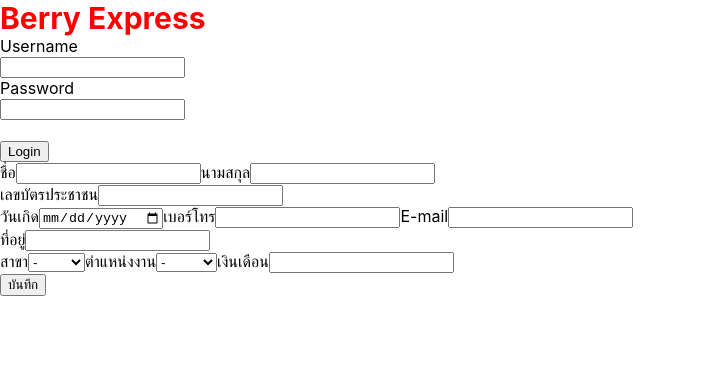
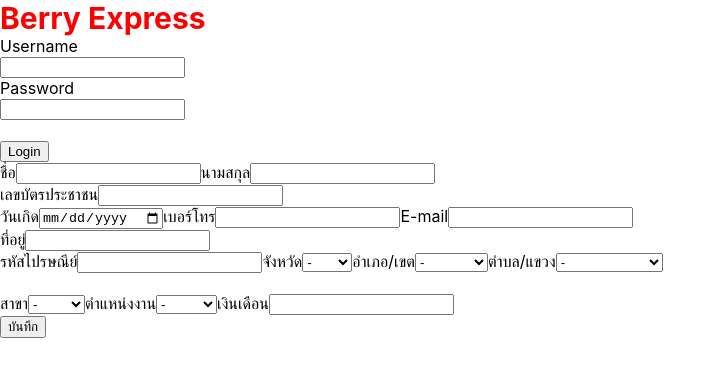
Before and after one commit to gungun614/BerryExpress, a React (Create React App) app in the folder frontend/: page / in a window 1280 px wide. Shown: the top 376 px of the page, without its empty margins (0-726 px from the left). Built offline with nearby package versions, Linux system fonts and the light colour scheme.

Commit message:
Add select address component

```diff
--- a/frontend/src/components/AddStaffForm.js
+++ b/frontend/src/components/AddStaffForm.js
@@ -1,10 +1,13 @@
-import React, { useState } from "react"
+import React, { useEffect, useState } from "react"
 import Label from "../widgets/Label"
 import Button from "../widgets/Button"
 import Input from "../widgets/Input"
 import Select from "../widgets/Select"
+import SelectAddress from "./SelectAddress"
 
 const AddStaffForm = () => {
+  const [thaiAddress, setThaiAddress] = useState([])
+
   const [staff, setStaff] = useState({
     firstName: "",
     lastName: "",
@@ -13,6 +16,12 @@
     tel: "",
     email: "",
     address: "",
+    mainAddress: {
+      zipcode: "",
+      subdistrict: "",
+      district: "",
+      province: ""
+    },
     branch: "",
     position: "",
     salary: ""
@@ -27,11 +36,20 @@
       regex: /[0-9]/,
       length: 13
     },
+    zipcode: {
+      regex: /[0-9]/,
+      length: 5
+    }
   }
 
   const formStates = ["Started", "Added", "Committed"]
   const [formState, setFormState] = useState(formStates[0])
-  let isDisabledForm = formState === formStates[0]? false: true
+  const isDisabledForm = formState === formStates[0]? false: true
+
+  useEffect(() => {
+    const jsonAddress = require('../json/thailand_address.json')
+    setThaiAddress(jsonAddress)
+  }, [])
 
   const getAllBranches = () => {
     return [
@@ -62,16 +80,32 @@
   }
 
   const handleChange = (event) => {
-    const newValue = event.target.value
-    setStaff({
-      ...staff,
-      [event.target.name]: newValue
-    })
+    const [parent, child] = event.target.name.split(".")
+    if (child) {
+      setStaff({
+        ...staff,
+        [parent]: {
+          ...staff[parent],
+          [child]: event.target.value
+        }
+      })
+    } else {
+      setStaff({
+        ...staff,
+        [parent]: event.target.value
+      })
+    }
   }
 
   const handleKeyPress = (event) => {
-    const constraint = inputConstraints[event.target.name]
+    const [, child] = event.target.name.split(".")
     const value = event.target.value
+    let constraint = ""
+    if (child) {
+      constraint = inputConstraints[child]
+    } else {
+      constraint = inputConstraints[event.target.name]
+    }
     if (!constraint.regex.test(event.key) || value.length >= constraint.length) {
       event.preventDefault()
     }
@@ -140,6 +174,14 @@
           name="address"
           onChange={handleChange}
         />
+        <SelectAddress
+          disabled={isDisabledForm}
+          value={staff.mainAddress}
+          name="mainAddress"
+          options={thaiAddress}
+          onChange={handleChange}
+          onKeyPress={handleKeyPress}
+        />
         <br/>
         <Label text="สาขา" />
         <Select
--- /dev/null
+++ b/frontend/src/components/SelectAddress.js
@@ -0,0 +1,96 @@
+import React from "react";
+import Input from "../widgets/Input";
+import Label from "../widgets/Label";
+import Select from "../widgets/Select";
+
+const SelectAddress = (props) => {
+
+  const { disabled, value, name, options, onChange, onKeyPress } = props
+
+  const filteredAddress = options
+    .filter(address =>
+      value.zipcode === `${address.zipcode}` &&
+      !value.province? true: value.province === `${address.province}` &&
+      !value.district? true: value.district === `${address.district}` &&
+      !value.subdistrict? true: value.subdistrict === `${address.subdistrict}`
+    )
+
+  const provinces = filteredAddress
+    .map(address => {
+      return {
+        value: address.province,
+        label: address.province
+      }
+    })
+    .filter((address, index, self) => {
+      return index === self.findIndex((item) => (
+        item.value === address.value && item.label === address.label
+      ))
+    })
+
+  const districts = filteredAddress
+    .map(address => {
+      return {
+        value: address.district,
+        label: address.district
+      }
+    })
+    .filter((address, index, self) => {
+      return index === self.findIndex((item) => (
+        item.value === address.value && item.label === address.label
+      ))
+    })
+
+  const subdistricts = filteredAddress
+    .map(address => {
+      return {
+        value: address.subdistrict,
+        label: address.subdistrict
+      }
+    })
+    .filter((address, index, self) => {
+      return index === self.findIndex((item) => (
+        item.value === address.value && item.label === address.label
+      ))
+    })
+
+  return (
+    <div>
+      <Label text="รหัสไปรษณีย์" />
+      <Input
+        disabled={disabled}
+        value={value.zipcode}
+        name={`${name}.zipcode`}
+        onChange={onChange}
+        onKeyPress={onKeyPress}
+      />
+      <Label text="จังหวัด" />
+      <Select
+        disabled={disabled}
+        value={value.province}
+        name={`${name}.province`}
+        options={provinces}
+        onChange={onChange}
+      />
+      <Label text="อำเภอ/เขต" />
+      <Select
+         disabled={disabled}
+        value={value.district}
+        name={`${name}.district`}
+        options={districts}
+        onChange={onChange}
+
+      />
+      <Label text="ตำบล/แขวง" />
+      <Select
+        disabled={disabled}
+        value={value.subdistrict}
+        name={`${name}.subdistrict`}
+        options={subdistricts}
+        onChange={onChange}
+      />
+    </div>
+  )
+}
+
+export default SelectAddress
```
